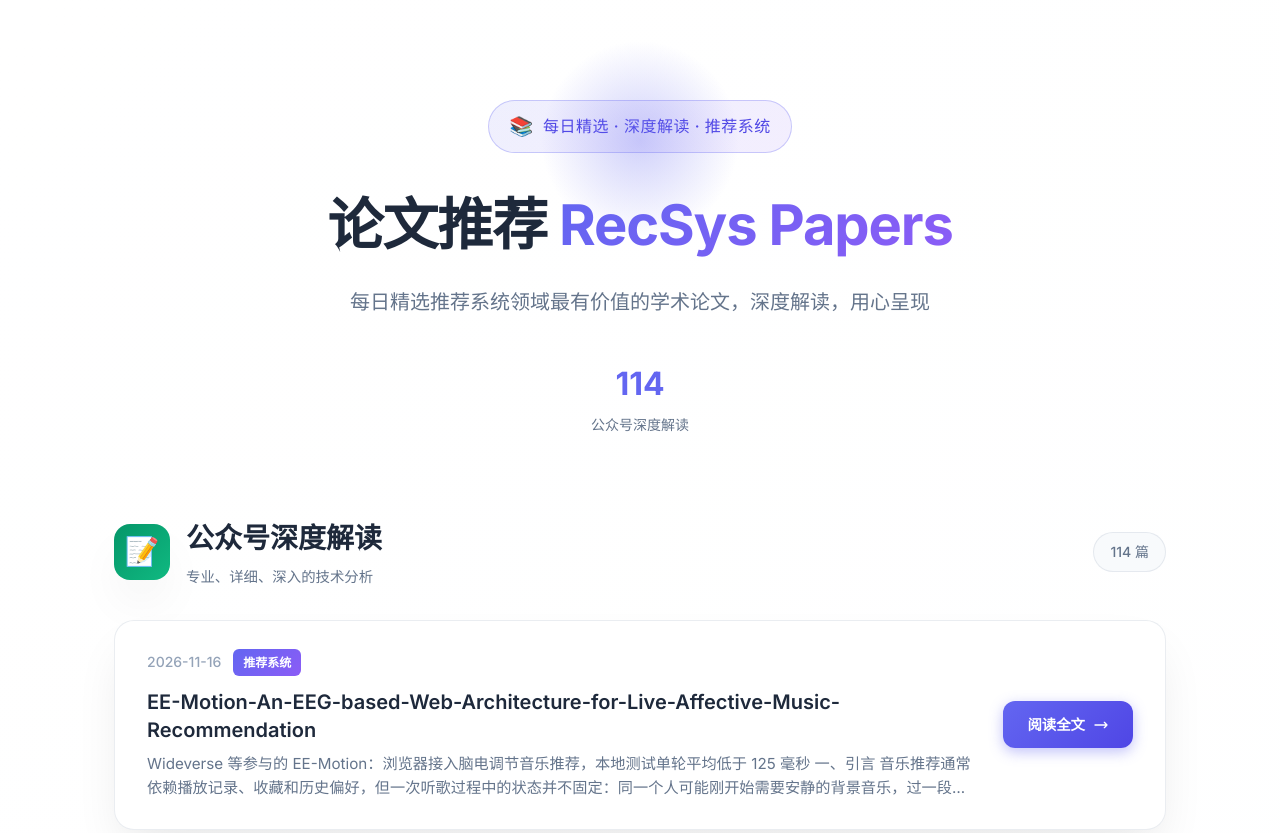
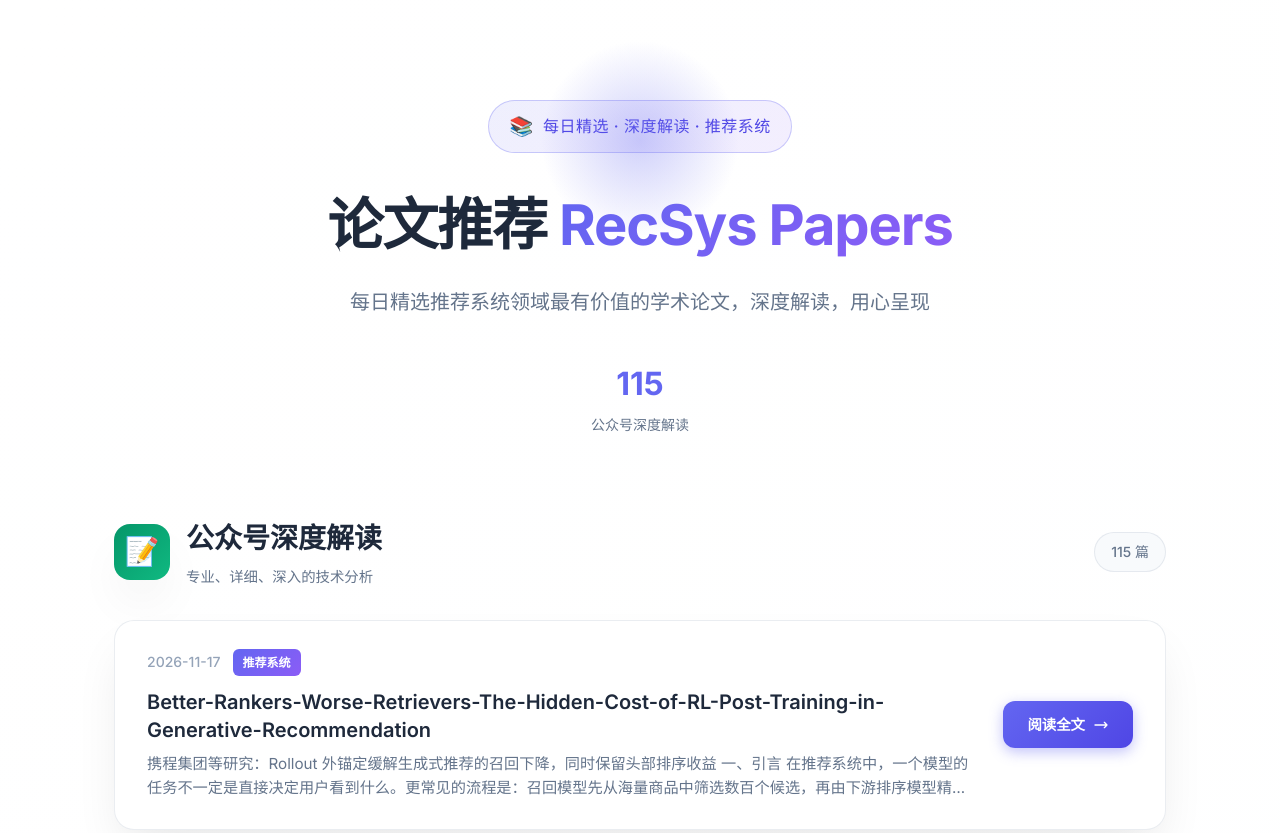
Before and after one commit to AI-PaperDaily/recommendation-system-papers, a plain HTML site: page index.html in a window 1280 px wide. Shown: the top 833 px of the page. Drawn offline with Linux system fonts and the light colour scheme.

Commit message:
Update index.html

```diff
--- a/index.html
+++ b/index.html
@@ -429,7 +429,7 @@
             <p>每日精选推荐系统领域最有价值的学术论文，深度解读，用心呈现</p>
             <div class="hero-stats">
                 <div class="stat">
-                    <div class="stat-value">114</div>
+                    <div class="stat-value">115</div>
                     <div class="stat-label">公众号深度解读</div>
                 </div>
             </div>
@@ -441,9 +441,29 @@
                     <h2 class="section-title">公众号深度解读</h2>
                     <p class="section-subtitle">专业、详细、深入的技术分析</p>
                 </div>
-                <span class="section-count">114 篇</span>
+                <span class="section-count">115 篇</span>
             </div>
             <div class="article-list">
+                <article class="article-card">
+                    <div class="card-content">
+                        <div class="card-info">
+                            <div class="card-meta">
+                                <span class="card-date">2026-11-17</span>
+                                <span class="card-badge">推荐系统</span>
+                            </div>
+                            <h3 class="card-title">Better-Rankers-Worse-Retrievers-The-Hidden-Cost-of-RL-Post-Training-in-Generative-Recommendation</h3>
+                            <p class="card-preview">携程集团等研究：Rollout 外锚定缓解生成式推荐的召回下降，同时保留头部排序收益 一、引言 在推荐系统中，一个模型的任务不一定是直接决定用户看到什么。更常见的流程是：召回模型先从海量商品中筛选数百个候选，再由下游排序模型精挑细选。对前者而言，关键不仅是前几名准不准，还包括用户真正感兴趣的商品是否留在候选池里。 生成式推荐模型通常先通过监督微调学习用户的下一次交互，再用强化学习提升排序效果。已有...</p>
+                        </div>
+                        <div class="card-action">
+                            <a href="gongzhonghao-html/2026-11-17_Better-Rankers-Worse-Retrievers-The-Hidden-Cost-of-RL-Post-Training-in-Generative-Recommendation.html" class="card-link">
+                                阅读全文
+                                <svg xmlns="http://www.w3.org/2000/svg" fill="none" viewBox="0 0 24 24" stroke="currentColor">
+                                    <path stroke-linecap="round" stroke-linejoin="round" stroke-width="2" d="M17 8l4 4m0 0l-4 4m4-4H3" />
+                                </svg>
+                            </a>
+                        </div>
+                    </div>
+                </article>
                 <article class="article-card">
                     <div class="card-content">
                         <div class="card-info">
```
